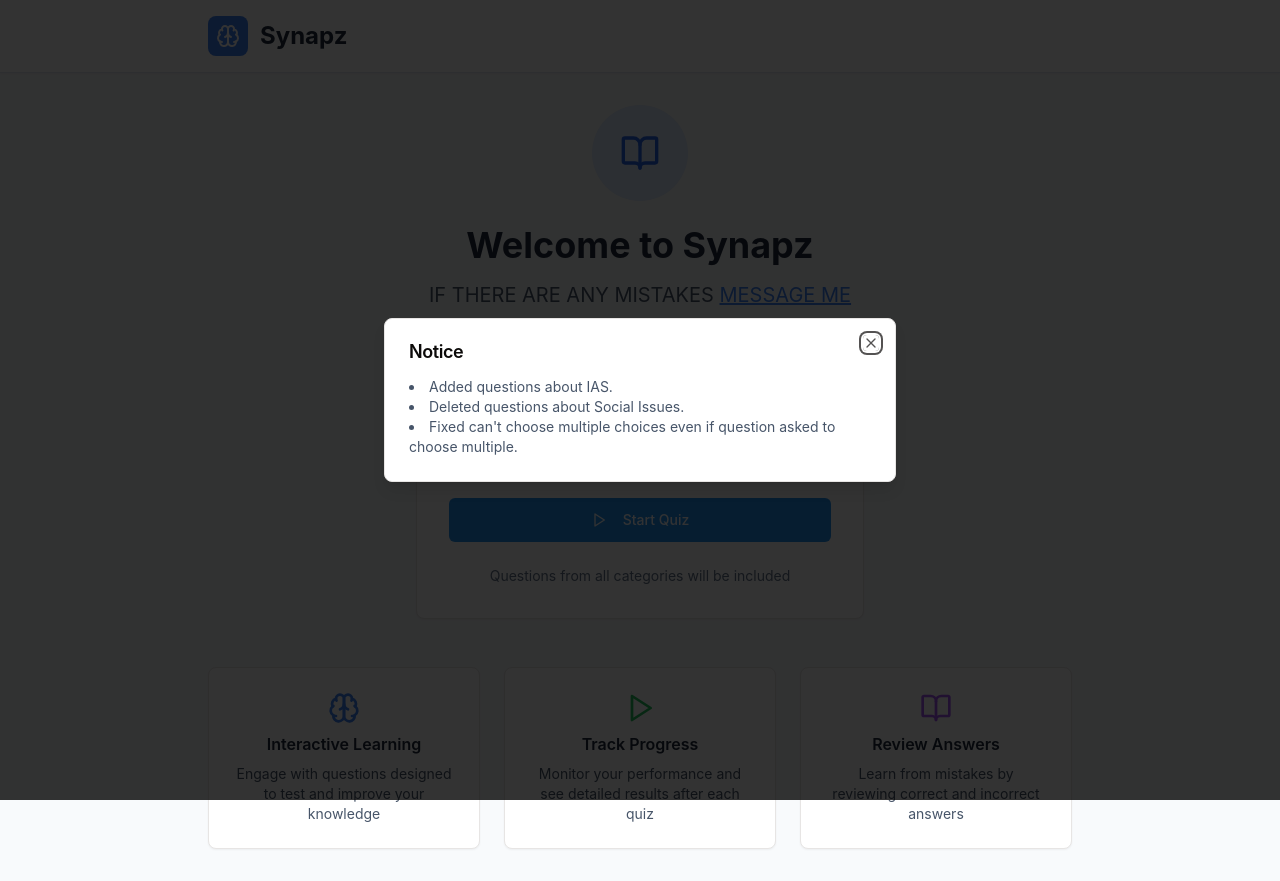
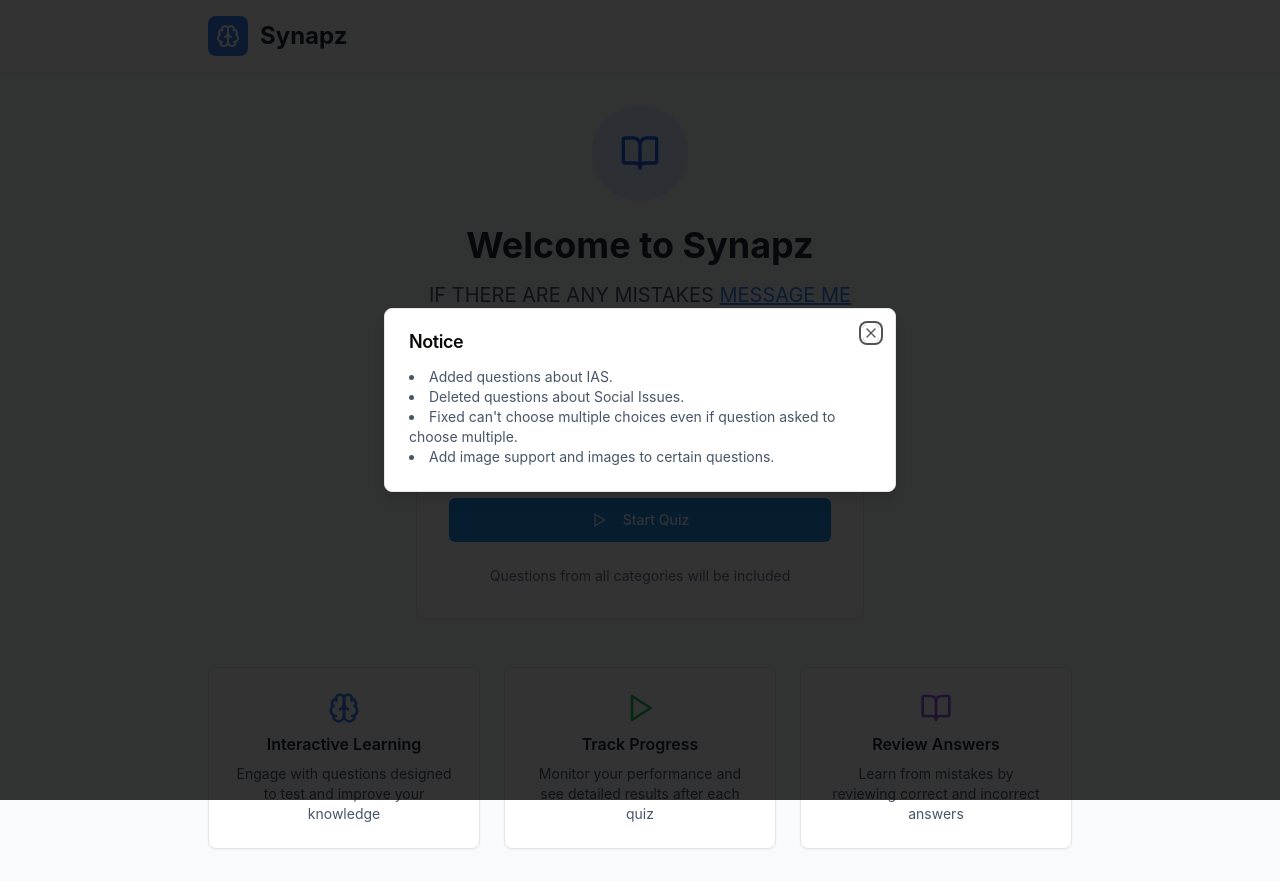
Before and after one commit to Despee2k/Synapz, a React (Vite) app in the folder client/: page / in a window 1280 px wide. Built offline with nearby package versions, Linux system fonts and the light colour scheme.

Commit message:
chore: add comment for changes again

```diff
--- a/client/src/pages/home.tsx
+++ b/client/src/pages/home.tsx
@@ -161,6 +161,7 @@ export default function Home() {
             <li>Added questions about IAS.</li>
             <li>Deleted questions about Social Issues.</li>
             <li>Fixed can't choose multiple choices even if question asked to choose multiple.</li>
+            <li>Add image support and images to certain questions.</li>
           </p>
         </DialogContent>
       </Dialog>
```
